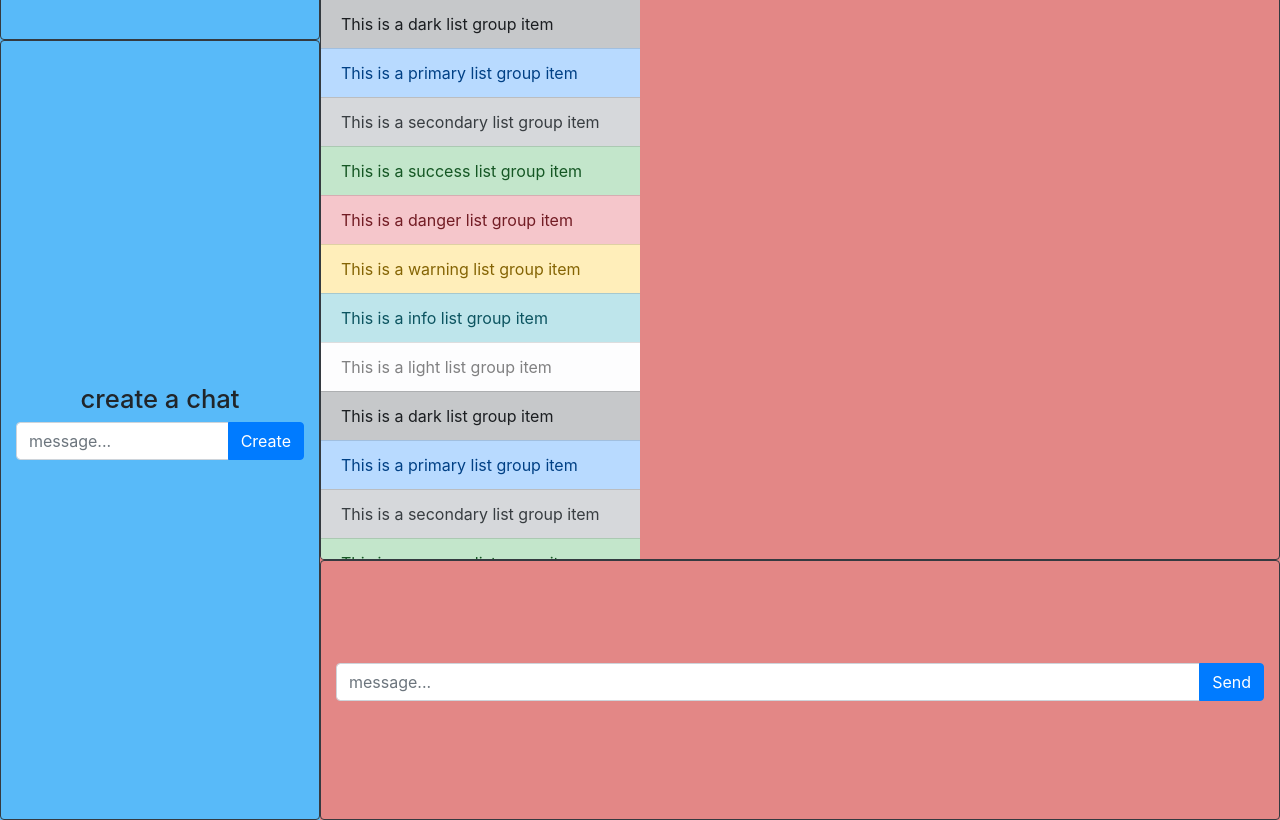
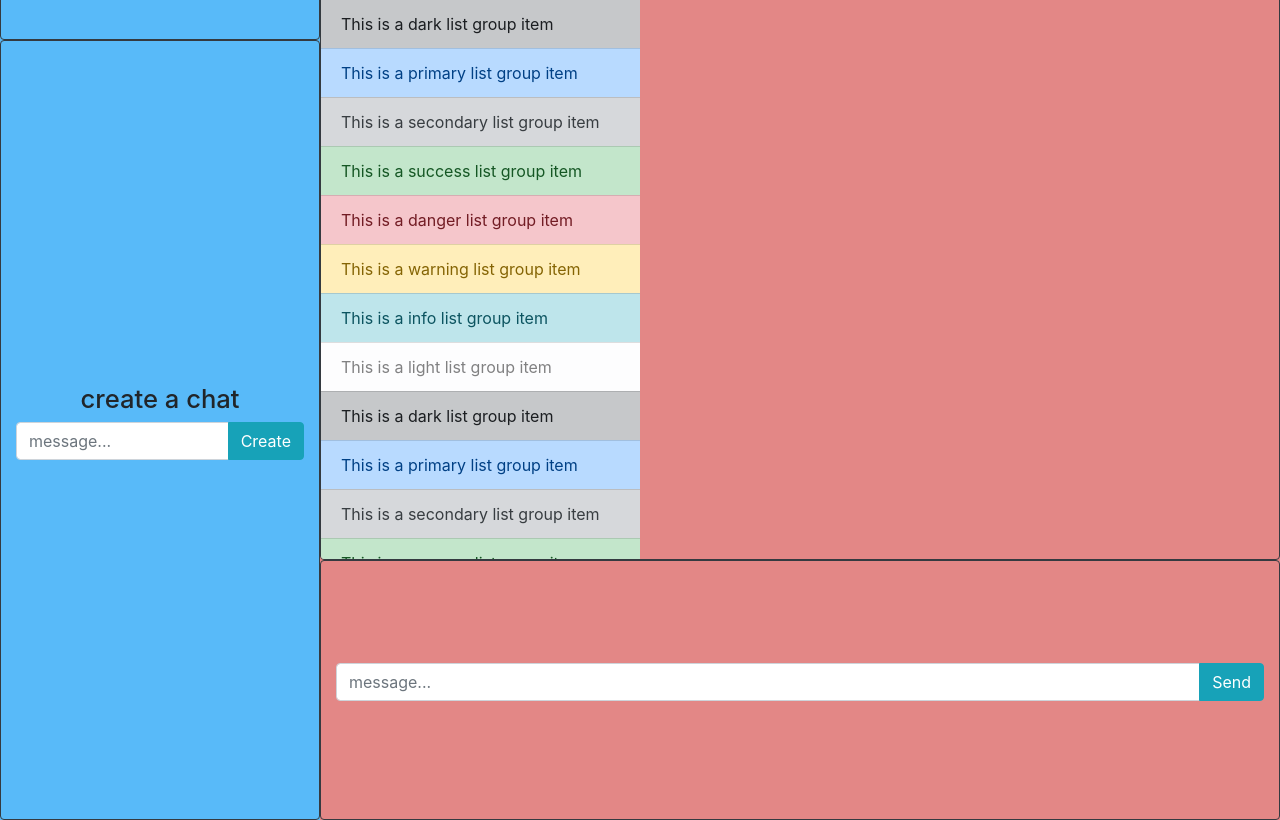
Before and after one commit to delabere/CS50W_Project2, a Flask app: page / in a window 1280 px wide. Shown: the part 1780-2600 px from the top of the page. Run offline with Flask 2, Linux system fonts and the light colour scheme; some libraries are stand-ins or nearby versions.

Commit message:
changed button styles

```diff
--- a/templates/chat.html
+++ b/templates/chat.html
@@ -56,7 +56,7 @@
           <div class="input-group mb-3">
             <input type="text" class="form-control" placeholder="message..." aria-label="Recipient's username" aria-describedby="button-addon2">
             <div class="input-group-append">
-              <button class="btn btn-primary" type="button" id="button-addon2">Create</button>
+              <button class="btn btn-raised btn-info" type="button" id="button-addon2">Create</button>
             </div>
           </div>
         </div>
@@ -148,7 +148,7 @@
           <div class="input-group mb-3">
             <input type="text" class="form-control" placeholder="message..." aria-label="Recipient's username" aria-describedby="button-addon2">
             <div class="input-group-append">
-              <button class="btn btn-primary" type="button" id="button-addon2">Send</button>
+              <button class="btn btn-raised btn-info" type="button" id="button-addon2">Send</button>
             </div>
           </div>
         </div>
```
